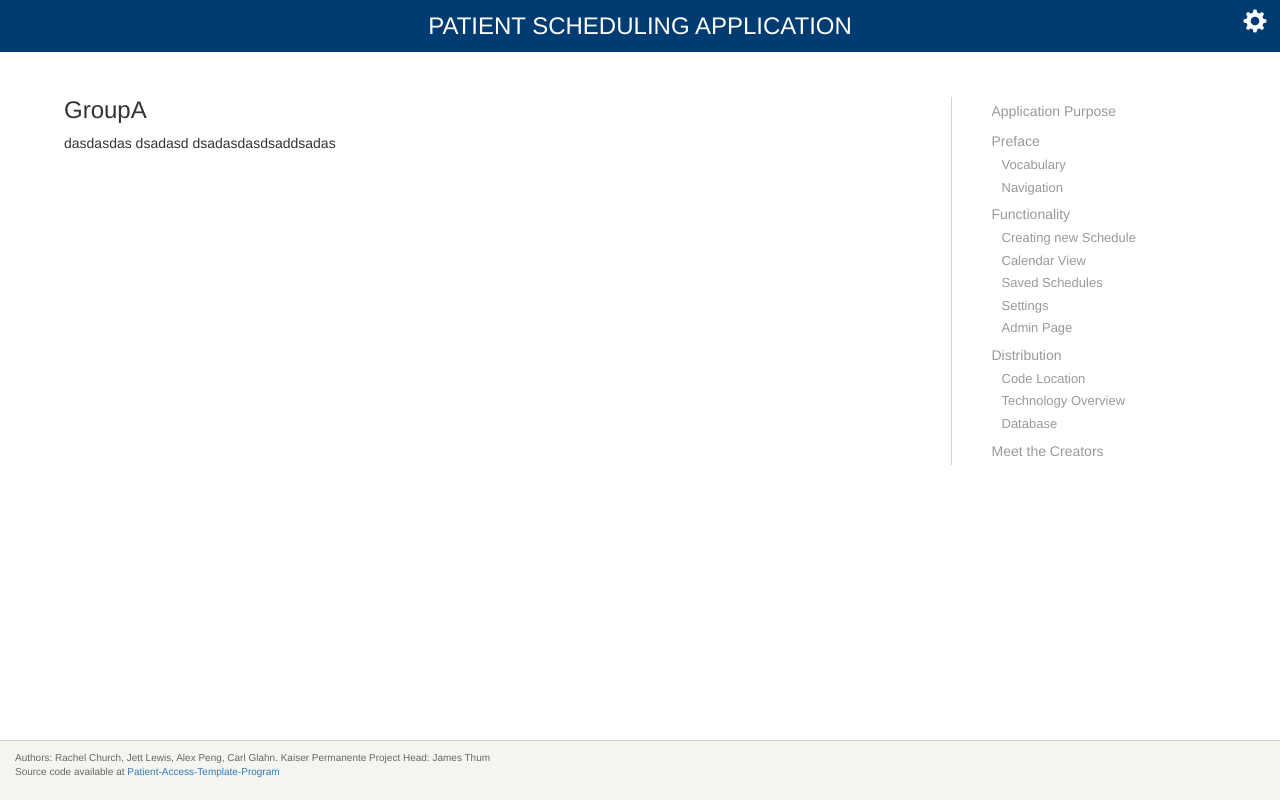
After one commit to JettJengaGod/Patient-Access-Template-Program, a Django app: page /guide/ in a window 1280 px wide. The commit adds this page. Run offline with Django 3.2, Linux system fonts and the light colour scheme; parts of the project's set-up code (start-up, migrations or seed data) failed here and were passed over; some libraries are stand-ins or nearby versions.

Commit message:
connected home menu to admin and documentation pages

```diff
--- a/ECS193/static/css/customStyle.css
+++ b/ECS193/static/css/customStyle.css
@@ -181,3 +181,25 @@ a.appt:focus{
     font-size: xx-large;
     margin: 0px;
 }
+/*--------------used on the home page--------------*/
+/* sidebar */
+.bs-docs-sidebar {
+    padding-left: 20px;
+    margin-top: 20px;
+    margin-bottom: 20px;
+    border-left: solid lightgrey 1px;
+}
+/* all links */
+.bs-docs-sidebar .nav>li>a {
+    color: #999;
+    padding: 4px 20px;
+    font-size: 14px;
+    font-weight: 400;
+}
+/* nested links */
+.bs-docs-sidebar .nav .nav>li>a {
+    padding-top: 1px;
+    padding-bottom: 1px;
+    padding-left: 30px;
+    font-size: 13px;
+}
--- a/ECS193/urls.py
+++ b/ECS193/urls.py
@@ -22,6 +22,7 @@ urlpatterns = [
     url(r'^$', PatientScheduling.views.home),
     url(r'^admin/', admin.site.urls),
     url(r'^settings/', PatientScheduling.views.settings_page),
+    url(r'^guide/', PatientScheduling.views.guide),
     url(r'^newSchedule/', PatientScheduling.views.new_schedule),
     url(r'^home/', PatientScheduling.views.home),
     url(r'^savedschedules/', PatientScheduling.views.saved_schedules),
--- a/PatientScheduling/views.py
+++ b/PatientScheduling/views.py
@@ -144,6 +144,10 @@ def settings_page(request):
     return render(request, 'settings_page.html', context)
 
 
+def guide(request):
+    return render(request, 'documentation.html')
+
+
 def getHourRange(mintime, maxtime):
     if maxtime.minute == 0:
         maxtime = maxtime.hour - 1
--- a/templates/Master.html
+++ b/templates/Master.html
@@ -34,7 +34,7 @@
                   <span class="glyphicon glyphicon-cog" aria-hidden="true"></span>
                 </a>
             </div>
-            <nav>
+            <nav id="mainNav">
                 <ul class="nav nav-tabs nav-justified">
                     <li id="navHome" role="presentation" class="active"><a href="/home/">Home</a></li>
                     <li id="navCreateNew" role="presentation"><a href="/newSchedule/">Create New Schedule</a></li>
--- /dev/null
+++ b/templates/documentation.html
@@ -0,0 +1,58 @@
+{% extends "Master.html" %}
+
+{% block title %}New Schedule{% endblock %}
+{% block head %}
+    <script>
+        $(document).ready(function(){
+            $('#mainNav').hide();
+        });
+    </script>
+{% endblock %}
+{% block content %}
+    <div class="row">
+        <!--Main Content -->
+        <div class="col-md-9" role="main">
+            <section id="GroupA" class="group">
+                <h3>GroupA</h3>
+                dasdasdas dsadasd dsadasdasdsaddsadas
+            </section>
+            <section id="GroupB" class="group">
+
+            </section>
+            <section id="GroupC" class="group">
+
+            </section>
+        </div>
+        <!--Nav Bar -->
+        <div class="col-md-3 hidden-print hidden-xs">
+        <nav class="bs-docs-sidebar affix">
+            <ul class="nav nav-stacked fixed">
+                <li><a>Application Purpose</a></li>
+                <li><a>Preface</a>
+                    <ul class="nav nav-stacked">
+                        <li><a>Vocabulary</a></li>
+                        <li><a>Navigation</a></li>
+                    </ul>
+                </li>
+                <li><a>Functionality</a>
+                    <ul class="nav nav-stacked">
+                        <li><a>Creating new Schedule</a></li>
+                        <li><a>Calendar View</a></li>
+                        <li><a>Saved Schedules</a></li>
+                        <li><a>Settings</a></li>
+                        <li><a>Admin Page</a></li>
+                    </ul>
+                </li>
+                <li><a>Distribution</a>
+                    <ul class="nav nav-stacked">
+                        <li><a>Code Location</a></li>
+                        <li><a>Technology Overview</a></li>
+                        <li><a>Database</a></li>
+                    </ul>
+                </li>
+                <li><a>Meet the Creators</a></li>
+            </ul>
+        </nav>
+        </div>
+    </div>
+{% endblock %}
--- a/templates/home.html
+++ b/templates/home.html
@@ -23,11 +23,11 @@
                 <p>View Saved Schedules</p>
             </div>
             <div class="col-sm-3 menu-image">
-                <a href="#" class="circle"><span class="glyphicon glyphicon-user" aria-hidden="true"></span></a>
-                <p>Add/Change User Permissions</p>
+                <a href="/admin/" class="circle"><span class="glyphicon glyphicon-user" aria-hidden="true"></span></a>
+                <p>Access Admin Page</p>
             </div>
             <div class="col-sm-3 menu-image">
-                <a href="#" class="circle"><span class="glyphicon glyphicon-book" aria-hidden="true"></span></a>
+                <a href="/guide/" class="circle"><span class="glyphicon glyphicon-book" aria-hidden="true"></span></a>
                 <p>View Documentation</p>
             </div>
         </div>
```
